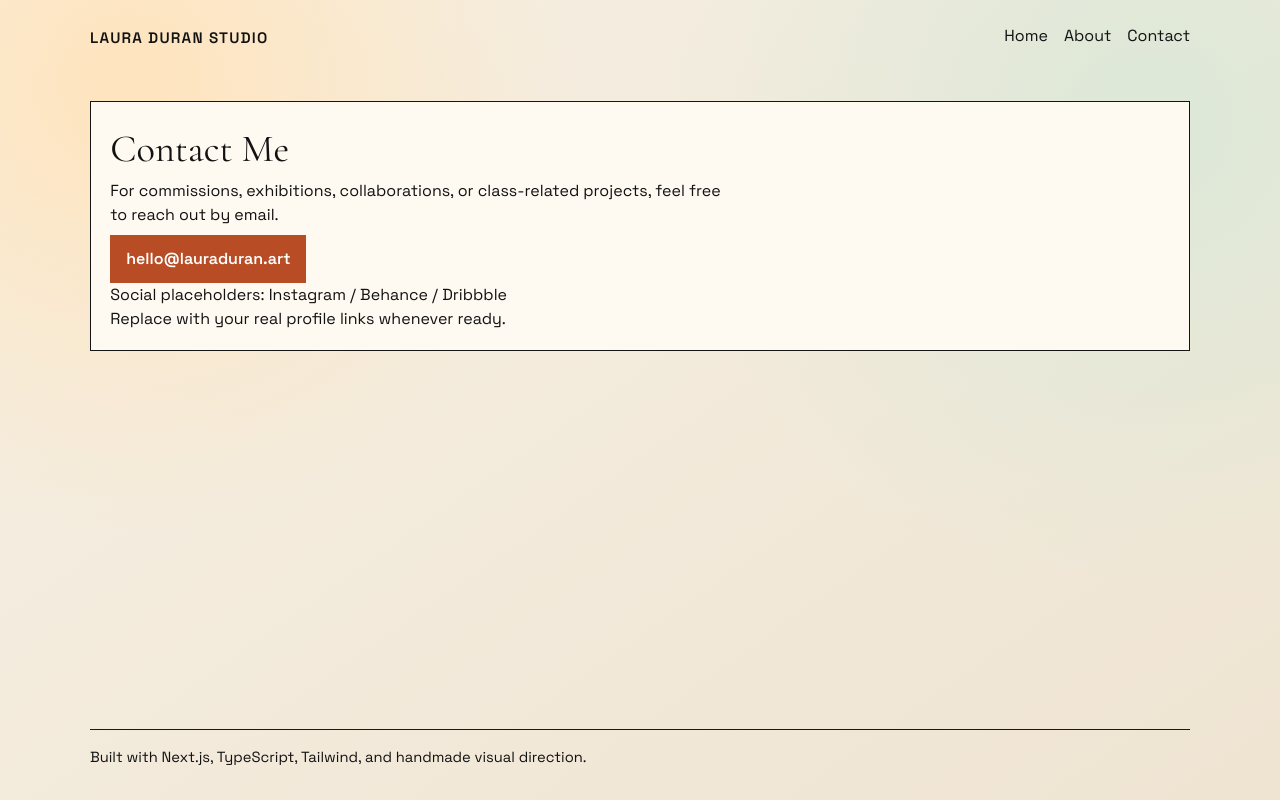
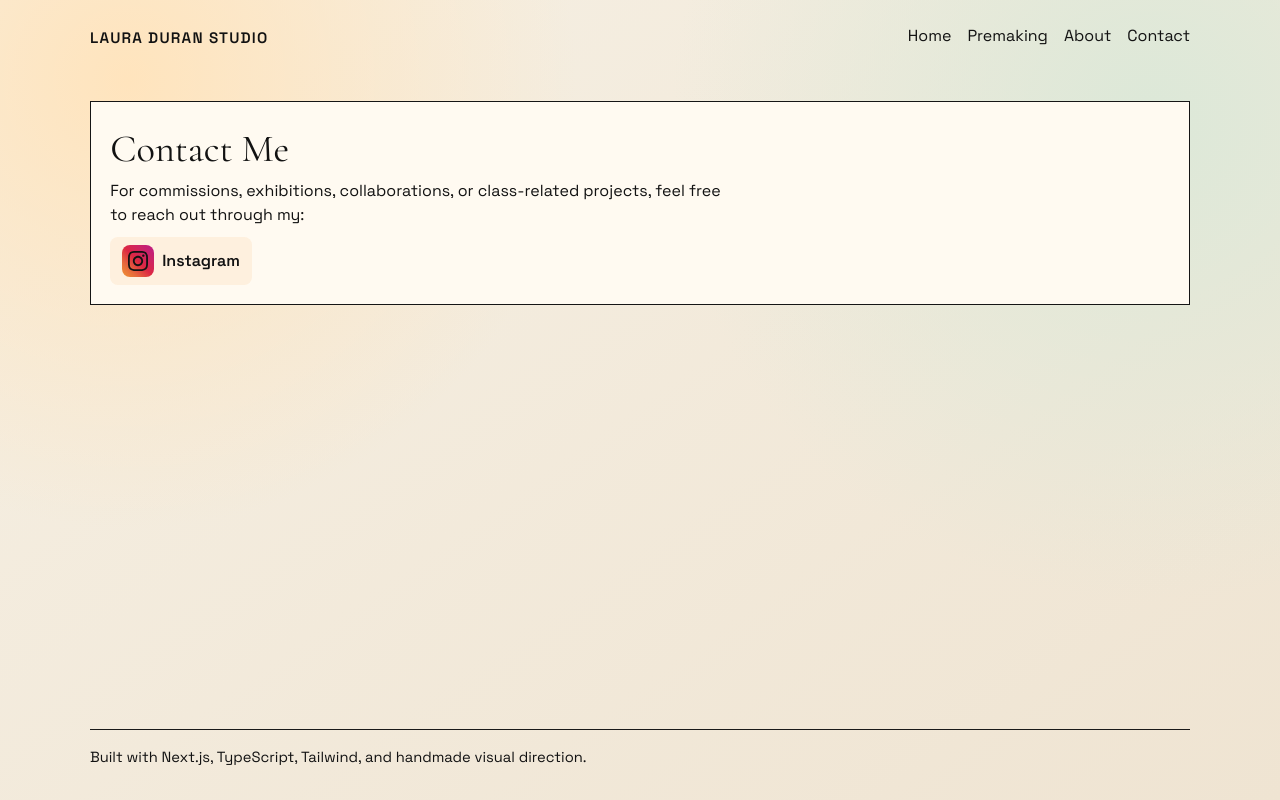
Before and after one commit to Obito2912/art-gallery, a Next.js app: page /contact in a window 1280 px wide. Built offline with nearby package versions, Linux system fonts and the light colour scheme.

Commit message:
Refactor configuration for GitHub Pages support, update image handling, and enhance contact and about pages

```diff
--- a/next.config.ts
+++ b/next.config.ts
@@ -1,13 +1,26 @@
 import type { NextConfig } from "next";
 
+const isGithubPages = process.env.NODE_ENV === "production";
+
 const nextConfig: NextConfig = {
-  output: "export",
-  basePath: "/art-gallery",
-  assetPrefix: "/art-gallery",
+  ...(isGithubPages && { output: "export" }),
+  basePath: isGithubPages ? "/art-gallery" : "",
+  assetPrefix: isGithubPages ? "/art-gallery" : "",
   images: {
     unoptimized: true,
   },
   trailingSlash: true,
+  // In development, redirect /art-gallery/images/ to /images/
+  ...(!isGithubPages && {
+    async rewrites() {
+      return [
+        {
+          source: "/art-gallery/images/:path*",
+          destination: "/images/:path*",
+        },
+      ];
+    },
+  }),
 };
 
 export default nextConfig;
--- a/src/app/about/page.tsx
+++ b/src/app/about/page.tsx
@@ -3,7 +3,7 @@
 export default function AboutPage() {
     return (
         <section className="page-wrap">
-            <div className="about-grid reveal-in">
+            <div className="about-grid">
                 <article className="about-card">
                     <h2>About Me</h2>
                     <p>
--- a/src/app/contact/page.tsx
+++ b/src/app/contact/page.tsx
@@ -1,23 +1,32 @@
 export default function ContactPage() {
     return (
-        <section className="page-wrap reveal-in">
+        <section className="page-wrap">
             <article className="contact-card">
                 <h1>Contact Me</h1>
-                <p>
+                <p className="contact-details">
                     For commissions, exhibitions, collaborations, or class-related projects,
-                    feel free to reach out by email.
+                    feel free to reach out through my:
                 </p>
-                <a
-                    className="contact-mail"
-                    href="mailto:hello@lauraduran.art?subject=Portfolio%20Inquiry"
-                >
-                    hello@lauraduran.art
-                </a>
-                <p>
-                    Social placeholders: Instagram / Behance / Dribbble
-                    <br />
-                    Replace with your real profile links whenever ready.
-                </p>
+                <ul>
+                    <li><a
+                        href="https://www.instagram.com/lau.duran"
+                        target="_blank"
+                        rel="noopener noreferrer"
+                        className="instagram-link"
+                    >
+                        <svg
+                            width="24"
+                            height="24"
+                            viewBox="0 0 24 24"
+                            fill="currentColor"
+                            className="instagram-icon"
+                        >
+                            <path d="M12 2.163c3.204 0 3.584.012 4.85.07 3.252.148 4.771 1.691 4.919 4.919.058 1.265.069 1.645.069 4.849 0 3.205-.012 3.584-.069 4.849-.149 3.225-1.664 4.771-4.919 4.919-1.266.058-1.644.07-4.85.07-3.204 0-3.584-.012-4.849-.07-3.26-.149-4.771-1.699-4.919-4.92-.058-1.265-.07-1.644-.07-4.849 0-3.204.013-3.583.07-4.849.149-3.227 1.664-4.771 4.919-4.919 1.266-.057 1.645-.069 4.849-.069zm0-2.163c-3.259 0-3.667.014-4.947.072-4.358.2-6.78 2.618-6.98 6.98-.059 1.281-.073 1.689-.073 4.948 0 3.259.014 3.668.072 4.948.2 4.358 2.618 6.78 6.98 6.98 1.281.058 1.689.072 4.948.072 3.259 0 3.668-.014 4.948-.072 4.354-.2 6.782-2.618 6.979-6.98.059-1.28.073-1.689.073-4.948 0-3.259-.014-3.667-.072-4.947-.196-4.354-2.617-6.78-6.979-6.98-1.281-.059-1.69-.073-4.949-.073zm0 5.838c-3.403 0-6.162 2.759-6.162 6.162s2.759 6.163 6.162 6.163 6.162-2.759 6.162-6.163c0-3.403-2.759-6.162-6.162-6.162zm0 10.162c-2.209 0-4-1.79-4-4 0-2.209 1.791-4 4-4s4 1.791 4 4c0 2.21-1.791 4-4 4zm6.406-11.845c-.796 0-1.441.645-1.441 1.44s.645 1.44 1.441 1.44c.795 0 1.439-.645 1.439-1.44s-.644-1.44-1.439-1.44z" />
+                        </svg>
+                        Instagram
+                    </a>
+                    </li>
+                </ul>
             </article>
         </section>
     );
--- a/src/app/globals.css
+++ b/src/app/globals.css
@@ -90,9 +90,11 @@
 }
 
 .hero-card {
+  display: flex;
+  gap: 7px;
   border: 1px solid #1a1a1a;
   background: var(--card);
-  padding: clamp(1.2rem, 2vw + 1rem, 2.3rem);
+  padding: clamp(1rem, 2vw + 1rem, 1rem);
   box-shadow: 10px 10px 0 var(--ink);
 }
 
@@ -105,6 +107,7 @@
 }
 
 .hero-title {
+  text-align: center;
   margin: 0.4rem 0 0;
   font-family: var(--font-display), serif;
   line-height: 0.95;
@@ -119,9 +122,26 @@
 
 .hero-actions {
   display: flex;
+  justify-content: center;
   flex-wrap: wrap;
   gap: 0.8rem;
   margin-top: 1.4rem;
+}
+
+.hero-card__title,
+.art-image__hero,
+.hero-card__info {
+  flex: 1;
+}
+
+.hero-card__info {
+  display: flex;
+  flex-direction: column;
+  justify-content: center;
+}
+
+.hero-copy {
+  text-align: center;
 }
 
 .button-primary,
@@ -183,6 +203,19 @@
   transition: transform 350ms ease;
 }
 
+.big-screens-only {
+  display: none;
+}
+
+.art-image__hero {
+  object-fit: cover;
+  transition: transform 350ms ease;
+  /* filter: blur(4px); */
+  width: 100%;
+  max-width: 300px;
+  height: auto;
+}
+
 .art-card:hover .art-image {
   transform: scale(1.05);
 }
@@ -212,6 +245,43 @@
   background: var(--card);
   border: 1px solid #151515;
   padding: 1.2rem;
+}
+
+.contact-details {
+  margin-bottom: 10px;
+}
+
+.instagram-icon {
+  width: 32px;
+  height: 32px;
+  background: linear-gradient(45deg, #f09433 0%, #e6683c 25%, #dc2743 50%, #cc2366 75%, #bc1888 100%);
+  border-radius: 8px;
+  padding: 6px;
+  display: inline-block;
+  margin-right: 8px;
+}
+
+.instagram-icon svg {
+  width: 100%;
+  height: 100%;
+  fill: white;
+}
+
+.instagram-link {
+  display: inline-flex;
+  align-items: center;
+  color: var(--ink);
+  text-decoration: none;
+  font-weight: 600;
+  padding: 8px 12px;
+  border-radius: 8px;
+  transition: background-color,
+    box-shadow 220ms ease;
+  background-color: rgba(240, 148, 51, 0.1);
+}
+
+.instagram-link:hover {
+  box-shadow: 0 4px 15px rgba(220, 39, 67, 0.4);
 }
 
 .accent-frame {
@@ -266,6 +336,14 @@
     grid-template-columns: repeat(2, minmax(0, 1fr));
   }
 
+  .big-screens-only {
+    display: block;
+  }
+
+  .hero-card {
+    flex-direction: row;
+  }
+
   .about-grid {
     grid-template-columns: 1.1fr 0.9fr;
   }
--- a/src/app/page.tsx
+++ b/src/app/page.tsx
@@ -1,13 +1,24 @@
 import Link from "next/link";
 import { ArtGrid } from "@/components/art-grid";
-import { artworks } from "@/data/artworks";
+import { childrenIllustrations } from "@/data/childrenIllustrations";
+import Image from "next/image";
 
 export default function Home() {
   return (
     <section className="page-wrap">
       <div className="hero-card reveal-in">
+        <div className="hero-card__title">
           <p className="eyebrow">Art Portfolio</p>
           <h1 className="hero-title">Fragments of memory, movement, and home.</h1>
+        </div>
+        <Image
+          className="art-image__hero big-screens-only"
+          src={childrenIllustrations[2].src}
+          alt={childrenIllustrations[2].title}
+          width={300}
+          height={500}
+        />
+        <div className="hero-card__info">
           <p className="hero-copy">
             I am Laura Duran, an art student building visual stories through color,
             texture, and Caribbean-inspired narratives.
@@ -21,13 +32,14 @@
             </Link>
           </div>
         </div>
+      </div>
 
       <div className="section-head reveal-in delay-1">
-        <h2>Selected Works</h2>
+        <h2>Children Illustrations</h2>
         <p>Recent pieces and ongoing visual explorations.</p>
       </div>
 
-      <ArtGrid items={artworks} />
+      <ArtGrid items={childrenIllustrations} />
     </section>
   );
 }
--- /dev/null
+++ b/src/app/premaking/page.tsx
@@ -0,0 +1,15 @@
+import { ArtGrid } from "@/components/art-grid";
+import { premaking } from "@/data/premaking";
+
+export default function PremakingPage() {
+    return (
+        <>
+            <div className="section-head reveal-in delay-1">
+                <h2>Premaking</h2>
+                <p>Recent pieces and ongoing visual explorations.</p>
+            </div>
+
+            <ArtGrid items={premaking} />
+        </>
+    );
+}
--- a/src/components/art-grid.tsx
+++ b/src/components/art-grid.tsx
@@ -1,14 +1,17 @@
 import Image from "next/image";
-import type { Artwork } from "@/data/artworks";
+import type { ChildrenIllustration } from "@/data/childrenIllustrations";
 
 type ArtGridProps = {
-    items: Artwork[];
+    items: ChildrenIllustration[];
 };
 
 export function ArtGrid({ items }: ArtGridProps) {
     return (
         <section className="gallery-grid reveal-in delay-2" aria-label="Artwork gallery">
-            {items.map((item) => (
+            {items.
+                filter(item => item.src !== "/art-gallery/images/art-3.jpeg").
+                map((item) => (
+                    <>
                         <article className="art-card" key={item.src}>
                             <div className="art-image-wrap">
                                 <Image
@@ -27,7 +30,8 @@
                                 </p>
                             </div>
                         </article>
-            ))}
+                    </>)
+                )}
         </section>
     );
 }
--- a/src/components/site-header.tsx
+++ b/src/components/site-header.tsx
@@ -8,6 +8,7 @@
             </Link>
             <nav className="site-nav" aria-label="Main navigation">
                 <Link href="/">Home</Link>
+                <Link href="/premaking">Premaking</Link>
                 <Link href="/about">About</Link>
                 <Link href="/contact">Contact</Link>
             </nav>
--- /dev/null
+++ b/src/data/childrenIllustrations.ts
@@ -0,0 +1,27 @@
+export type ChildrenIllustration = {
+  src: string;
+  title: string;
+  medium: string;
+  year: string;
+};
+
+export const childrenIllustrations: ChildrenIllustration[] = [
+  {
+    src: "/art-gallery/images/art-1.jpeg",
+    title: "Study in Crimson",
+    medium: "Mixed media",
+    year: "2025",
+  },
+  {
+    src: "/art-gallery/images/art-2.jpeg",
+    title: "Echoes of Clay",
+    medium: "Acrylic on canvas",
+    year: "2025",
+  },
+  {
+    src: "/art-gallery/images/art-3.jpeg",
+    title: "Blue Drift",
+    medium: "Ink and wash",
+    year: "2024",
+  },
+];
--- a/src/data/artworks.ts
+++ b/src/data/premaking.ts
@@ -1,29 +1,11 @@
-export type Artwork = {
+export type Premaking = {
   src: string;
   title: string;
   medium: string;
   year: string;
 };
 
-export const artworks: Artwork[] = [
-  {
-    src: "/art-gallery/images/art-1.jpeg",
-    title: "Study in Crimson",
-    medium: "Mixed media",
-    year: "2025",
-  },
-  {
-    src: "/art-gallery/images/art-2.jpeg",
-    title: "Echoes of Clay",
-    medium: "Acrylic on canvas",
-    year: "2025",
-  },
-  {
-    src: "/art-gallery/images/art-3.jpeg",
-    title: "Blue Drift",
-    medium: "Ink and wash",
-    year: "2024",
-  },
+export const premaking: Premaking[] = [
   {
     src: "/art-gallery/images/duran-sleeping-dragon.jpeg",
     title: "Sleeping Dragon",
```
Lines whose indentation alone changed are shown as unchanged.
